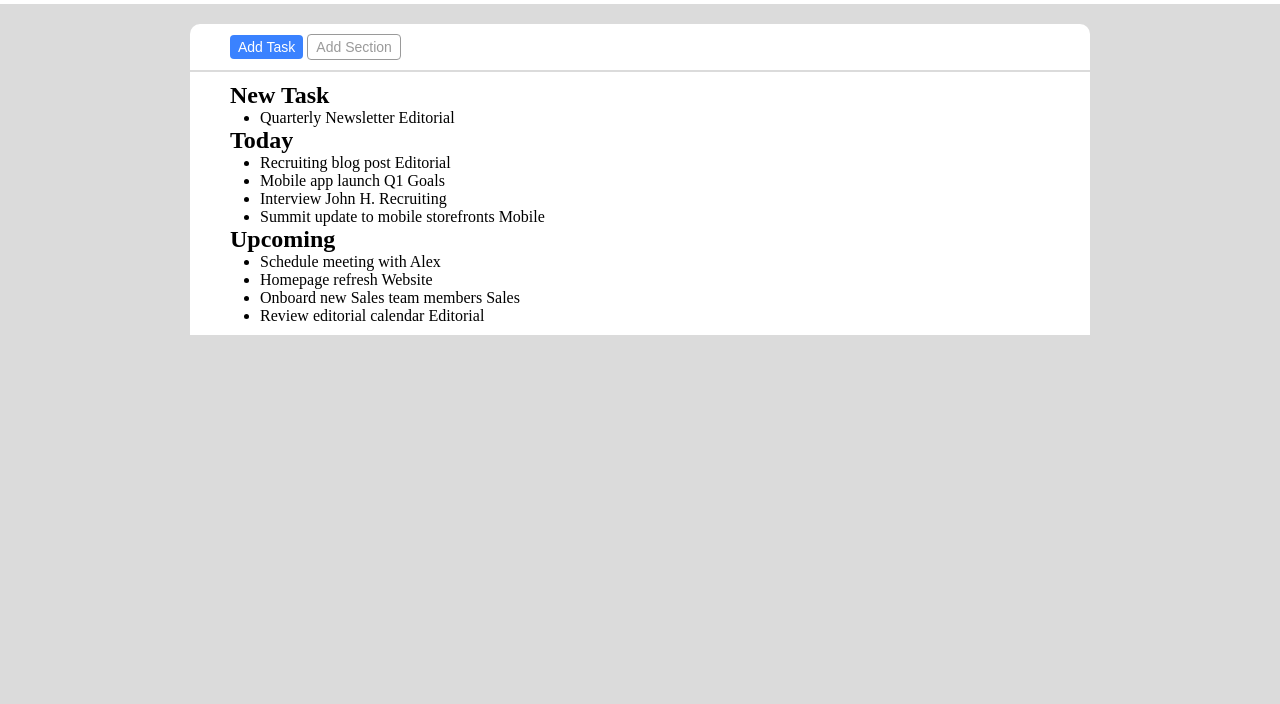
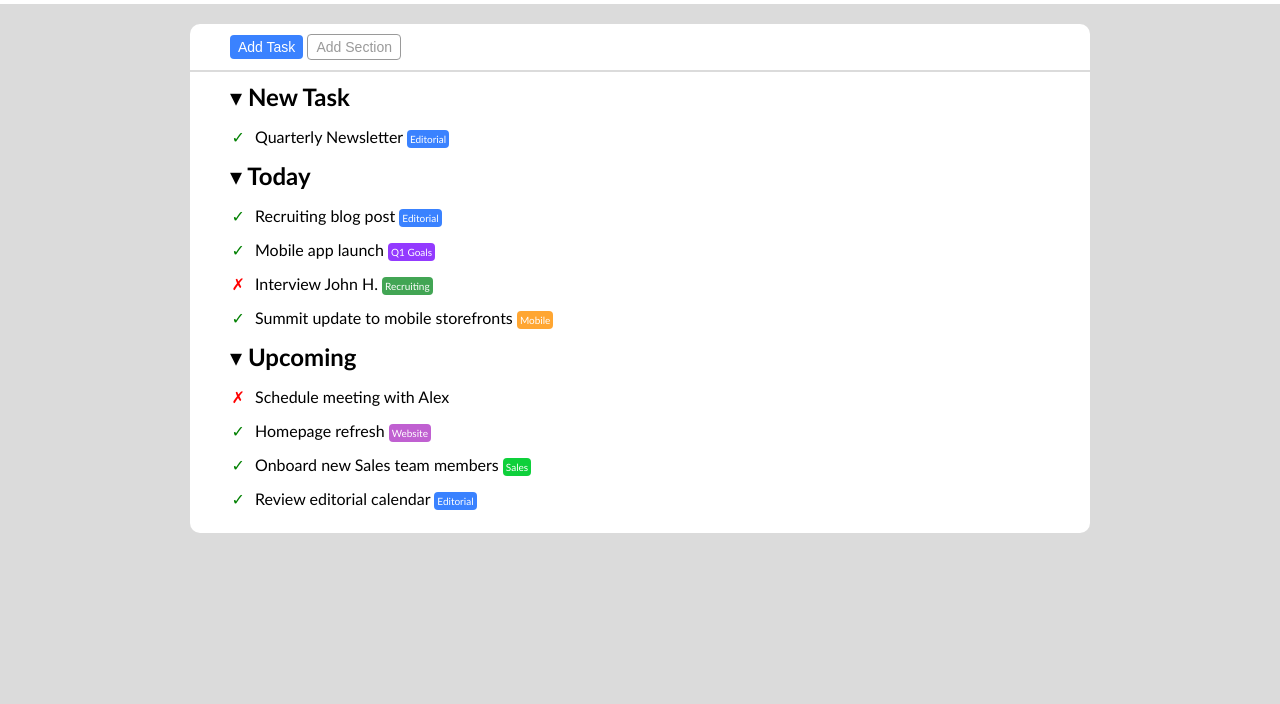
Before and after one commit to PaoloVol99/html-css-toboolist, a plain HTML site: page index.html in a window 1280 px wide. Shown: the part 96-800 px from the top of the page. Drawn offline with Linux system fonts and the light colour scheme.

Commit message:
aggiunti stili css

```diff
--- a/css/style.css
+++ b/css/style.css
@@ -6,6 +6,7 @@
 
 body {
     background-color: rgb(219, 219, 219);
+    font-family: 'Trebuchet MS', 'Lucida Sans Unicode', 'Lucida Grande', 'Lucida Sans', Arial, sans-serif;
 }
 
 .main-header {
@@ -15,6 +16,8 @@ body {
 
 .title {
     display: inline-block;
+    vertical-align: middle;
+    font-size: 48px;
 }
 
 .logo {
@@ -27,6 +30,7 @@ body {
     margin: 2px auto;
     max-width: 900px;
     padding: 10px 40px;
+    border-radius: 0 0 10px 10px;
 }
 
 .buttons {
@@ -63,5 +67,83 @@ body {
 }
 
 .list1, .list2, .list3 {
-    padding-left: 30px;
+    padding-left: 15px;
+    margin: 0;
 }
+
+li {
+    margin: 15px 0;
+    padding-left: 10px;
+    vertical-align: middle;
+}
+
+.check {
+    list-style-type: "\2713";
+}
+
+ul .check::marker {
+    color: green;
+}
+
+.cross {
+    list-style-type: "\2717"
+}
+
+ul .cross::marker {
+    color: red;
+    border-color: red;
+}
+
+.edit {
+    background-color: rgb(58, 130, 255);
+    font-size: 10px;
+    padding: 3px;
+    border-radius: 4px;
+    color: white;
+    vertical-align: middle;
+}
+
+.q1 {
+    background-color: rgb(147, 58, 255);
+    font-size: 10px;
+    padding: 3px;
+    border-radius: 4px;
+    color: white;
+    vertical-align: middle;
+}
+
+.rec {
+    background-color: rgb(66, 165, 84);
+    font-size: 10px;
+    padding: 3px;
+    border-radius: 4px;
+    color: white;
+    vertical-align: middle;
+}
+
+.mob {
+    background-color: rgb(255, 166, 50);
+    font-size: 10px;
+    padding: 3px;
+    border-radius: 4px;
+    color: white;
+    vertical-align: middle;
+}
+
+.web {
+    background-color: rgb(192, 96, 209);
+    font-size: 10px;
+    padding: 3px;
+    border-radius: 4px;
+    color: white;
+    vertical-align: middle;
+}
+
+.sales {
+    background-color: rgb(14, 208, 59);
+    font-size: 10px;
+    padding: 3px;
+    border-radius: 4px;
+    color: white;
+    vertical-align: middle;
+}
--- a/index.html
+++ b/index.html
@@ -26,50 +26,51 @@
             <button class="button2">Add Section</button>
         </div>
         <div class="container">
-            <h2>New Task</h2>
+            <h2>&#9662 New Task</h2>
             <ul class="list1">
-                <li>
+                <li class="check">
                     Quarterly Newsletter
-                    <span>Editorial</span>
+                    <span class="edit">Editorial</span>
                 </li>
             </ul>
-            <h2>Today</h2>
+            <h2>&#9662 Today</h2>
             <ul class="list2">
-                <li>
+                <li class="check">
                     Recruiting blog post
-                    <span>Editorial</span>
+                    <span class="edit">Editorial</span>
                 </li>
-                <li>
+                <li class="check">
                     Mobile app launch
-                    <span>Q1 Goals</span>
+                    <span class="q1">Q1 Goals</span>
                 </li>
-                <li>
+                <li class="cross">
                     Interview John H.
-                    <span>Recruiting</span>
+                    <span class="rec">Recruiting</span>
                 </li>
-                <li>
+                <li class="check">
                     Summit update to mobile storefronts
-                    <span>Mobile</span>
+                    <span class="mob">Mobile</span>
                 </li>
             </ul>
-            <h2>Upcoming</h2>
+            <h2>&#9662 Upcoming</h2>
             <ul class="list3">
-                <li>
+                <li class="cross">
                     Schedule meeting with Alex
                 </li>
-                <li>
+                <li class="check">
                     Homepage refresh
-                    <span>Website</span>
+                    <span class="web">Website</span>
                 </li>
-                <li>
+                <li class="check">
                     Onboard new Sales team members
-                    <span>Sales</span>
+                    <span class="sales">Sales</span>
                 </li>
-                <li>
+                <li class="check">
                     Review editorial calendar
-                    <span>Editorial</span>
+                    <span class="edit">Editorial</span>
                 </li>
             </ul>
+
         </div>
     </main>
 
```
